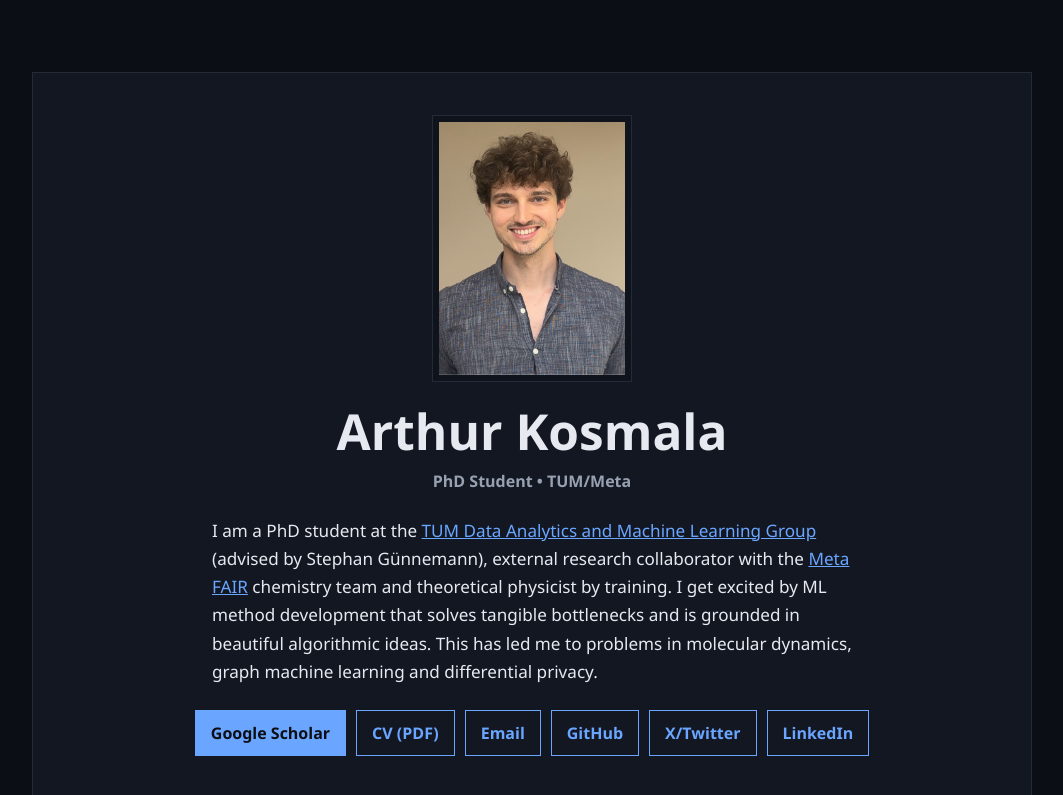
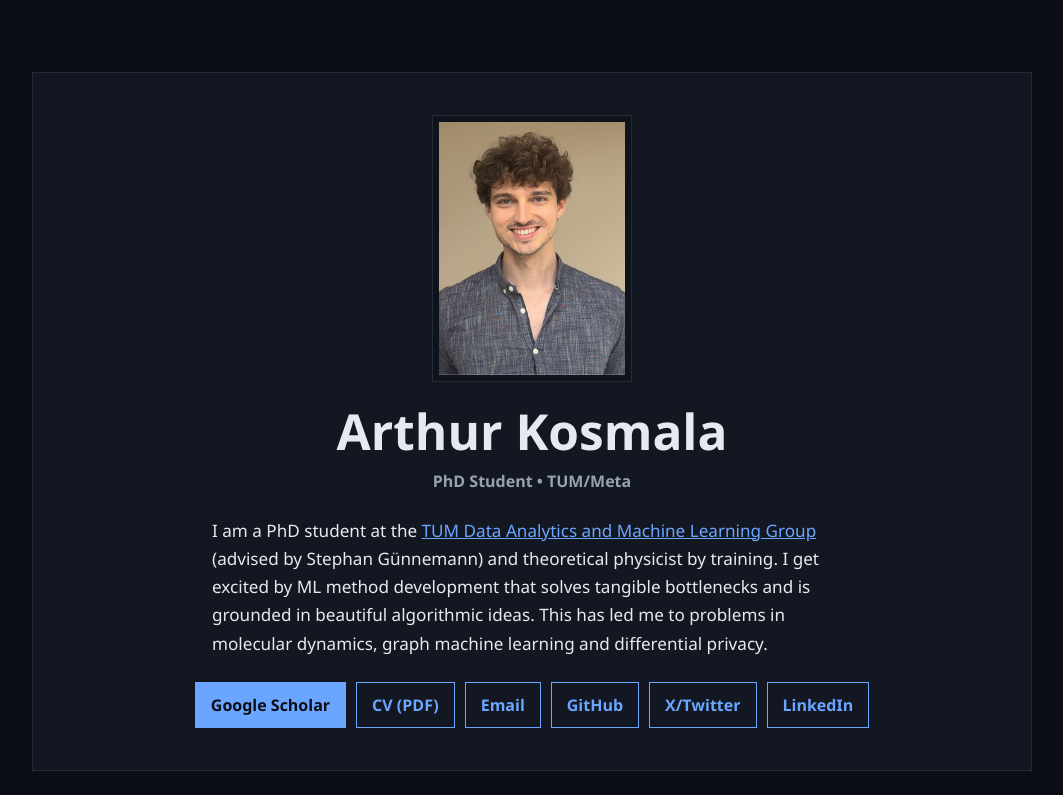
Before and after one commit to arthurkosmala/arthurkosmala.github.io, a Jekyll site: the page built from index.md, in a window 1280 px wide and 900 px high, cut to the strip 0-795 px from the top of the window. Shown: the whole strip, without its empty margins (108-1171 px from the left). Built offline with Jekyll 4.4.1, drawn with Linux system fonts in a browser that asks for light colours.

Commit message:
Update author description in index.md
Removed reference to external research collaboration with Meta FAIR due to ending date

```diff
--- a/index.md
+++ b/index.md
@@ -13,7 +13,7 @@
     <h1>{{ site.author.name }}</h1>
     <p class="subtitle">PhD Student • TUM/Meta</p>
     <p class="lead">
-      I am a PhD student at the <a href="https://www.cs.cit.tum.de/en/daml/home/">TUM Data Analytics and Machine Learning Group</a> (advised by Stephan Günnemann), external research collaborator with the <a href="https://ai.meta.com/research/">Meta FAIR</a> chemistry team and theoretical physicist by training. I get excited by ML method development that solves tangible bottlenecks and is grounded in beautiful algorithmic ideas. This has led me to problems in molecular dynamics, graph machine learning and differential privacy.
+      I am a PhD student at the <a href="https://www.cs.cit.tum.de/en/daml/home/">TUM Data Analytics and Machine Learning Group</a> (advised by Stephan Günnemann) and theoretical physicist by training. I get excited by ML method development that solves tangible bottlenecks and is grounded in beautiful algorithmic ideas. This has led me to problems in molecular dynamics, graph machine learning and differential privacy.
     </p>
     <div class="cta-row">
       <a class="button" href="{{ site.author.scholar_url }}">Google Scholar</a>
```
